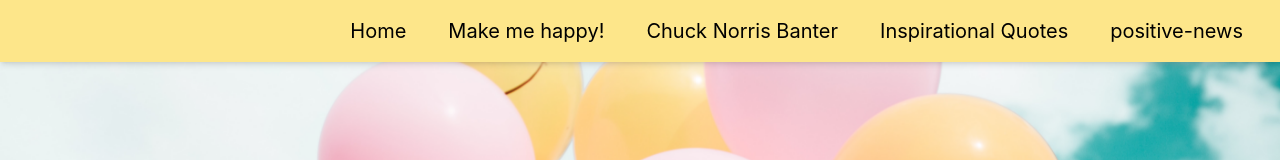
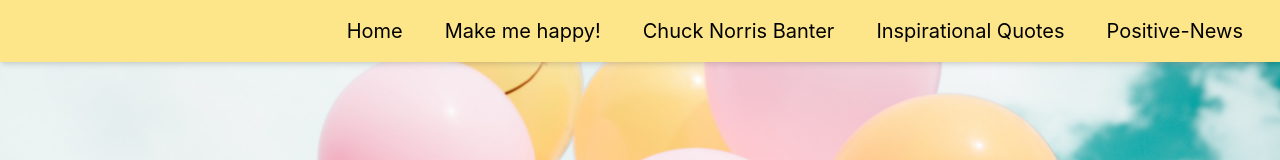
Before and after one commit to monicaclarelewis/positive-vibes, a React (Create React App) app: page / in a window 1280 px wide. Shown: the top 160 px of the page. Built offline with nearby package versions, Linux system fonts and the light colour scheme; a web font is replaced by a local one.

Commit message:
modified navbar.js

```diff
--- a/src/components/Navbar.js
+++ b/src/components/Navbar.js
@@ -18,7 +18,7 @@ function Navbar() {
           <Link className="md:ml-8 text-xl navLink" to="/Main"> Make me happy! </Link>
           <Link className="md:ml-8 text-xl navLink" to="/jokes">Chuck Norris Banter</Link>
           <Link className="md:ml-8 text-xl navLink" to="/quotes">Inspirational Quotes</Link>
-          <Link className="md:ml-8 text-xl navLink" to="/news">positive-news</Link>
+          <Link className="md:ml-8 text-xl navLink" to="/news">Positive-News</Link>
         </ul>
       </div>
     </nav>
```
